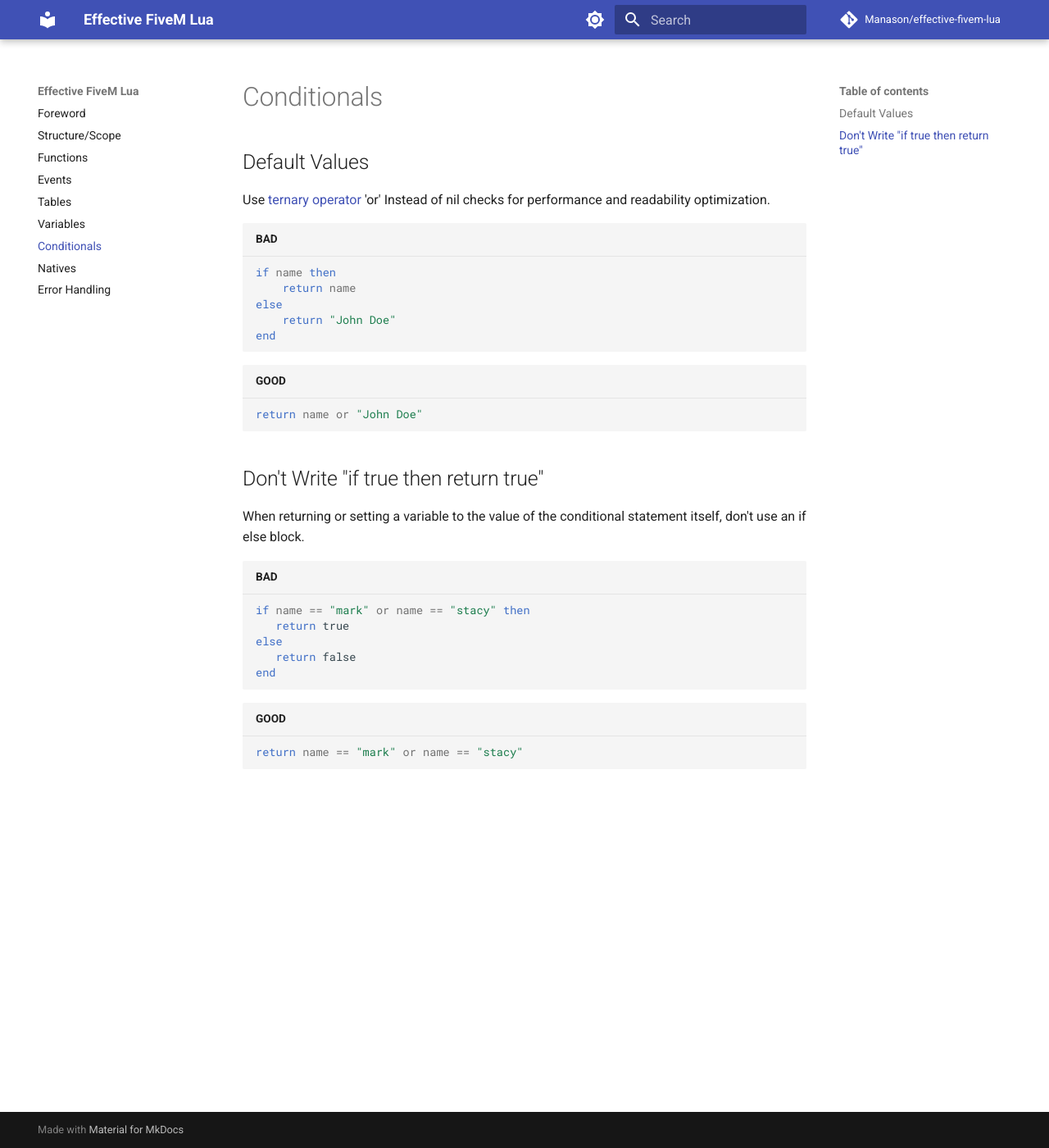
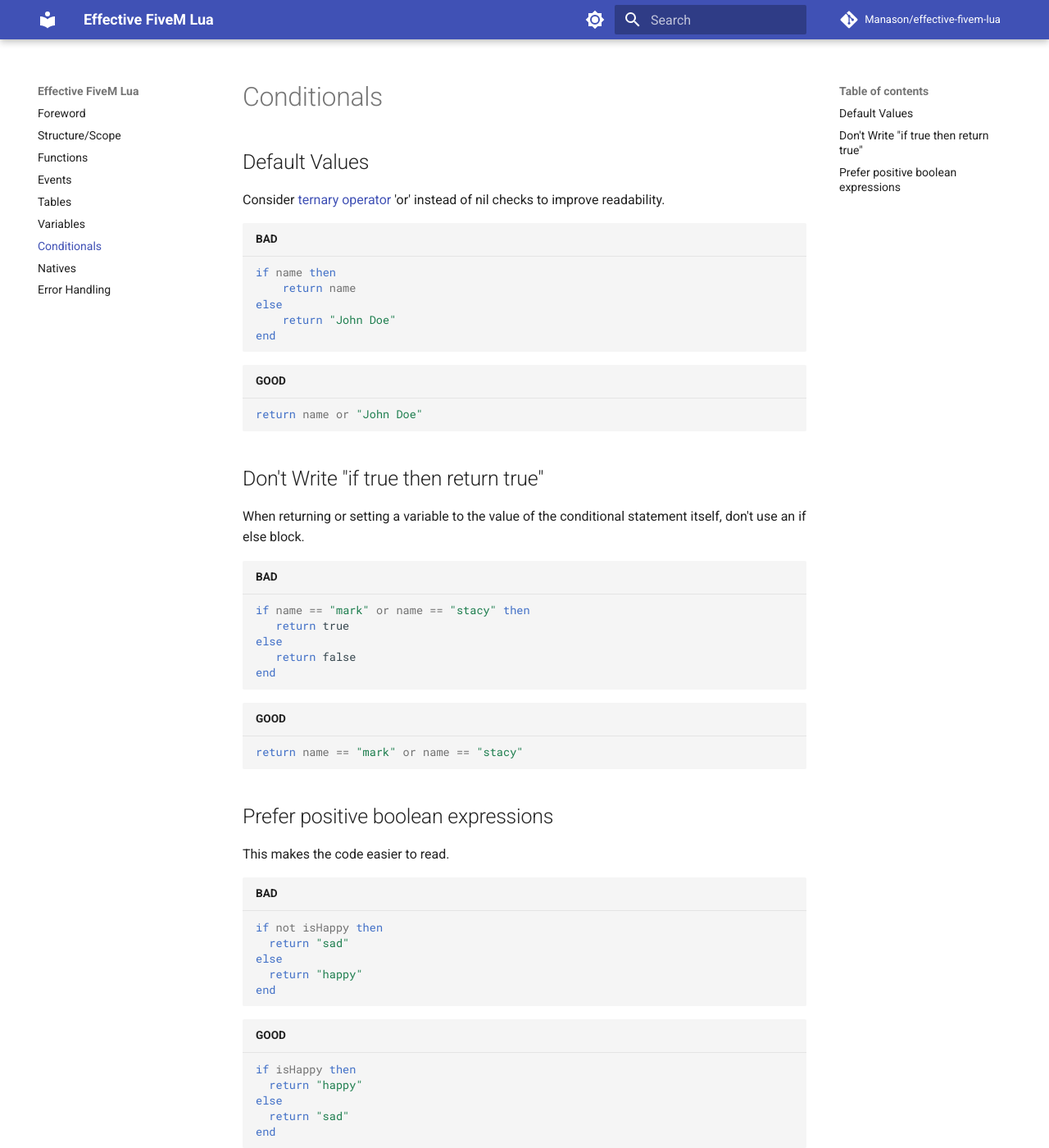
Before and after one commit to Manason/effective-fivem-lua, an MkDocs documentation site: the page built from docs/conditionals.md, in a window 1280 px wide and 1400 px high. Shown: the whole window at 82% size. Built offline with MkDocs 1.6.1 and Material for MkDocs 9.7.7, drawn with Linux system fonts in a browser that asks for light colours; comment, search, counter and statistics services are not loaded.

Commit message:
docs(conditionals): added preference for positive boolean expressions and reduced strength of ternary recommendation.

````diff
--- a/docs/conditionals.md
+++ b/docs/conditionals.md
@@ -1,7 +1,7 @@
 # Conditionals
 
 ## Default Values
-Use [ternary operator](http://lua-users.org/wiki/TernaryOperator) 'or' Instead of nil checks for performance and readability optimization.
+Consider [ternary operator](http://lua-users.org/wiki/TernaryOperator) 'or' instead of nil checks to improve readability.
 ```lua title="BAD"
 if name then
     return name
@@ -25,3 +25,20 @@ end
 ```lua title="GOOD"
 return name == "mark" or name == "stacy"
 ```
+
+## Prefer positive boolean expressions
+This makes the code easier to read.
+```lua title="BAD"
+if not isHappy then
+  return "sad"
+else
+  return "happy"
+end
+```
+```lua title="GOOD"
+if isHappy then
+  return "happy"
+else
+  return "sad"
+end
+```
````
